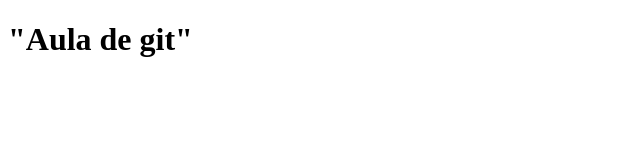
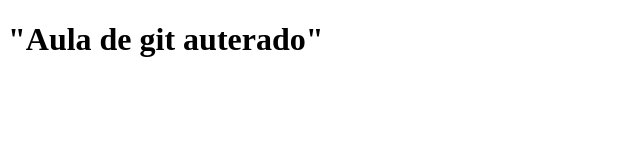
Before and after one commit to andretoliveira/teste-auula-vscode, a plain HTML site: page index.html in a window 1280 px wide. Shown: the whole page, without its empty margins (0-640 px from the left). Drawn offline with Linux system fonts and the light colour scheme.

Commit message:
update index.html direto no git

```diff
--- a/index.html
+++ b/index.html
@@ -6,6 +6,6 @@
     <title>Aula</title>
 </head>
 <body>
-    <h1>"Aula de git"</h1>
+    <h1>"Aula de git auterado"</h1>
 </body>
 </html>
```
